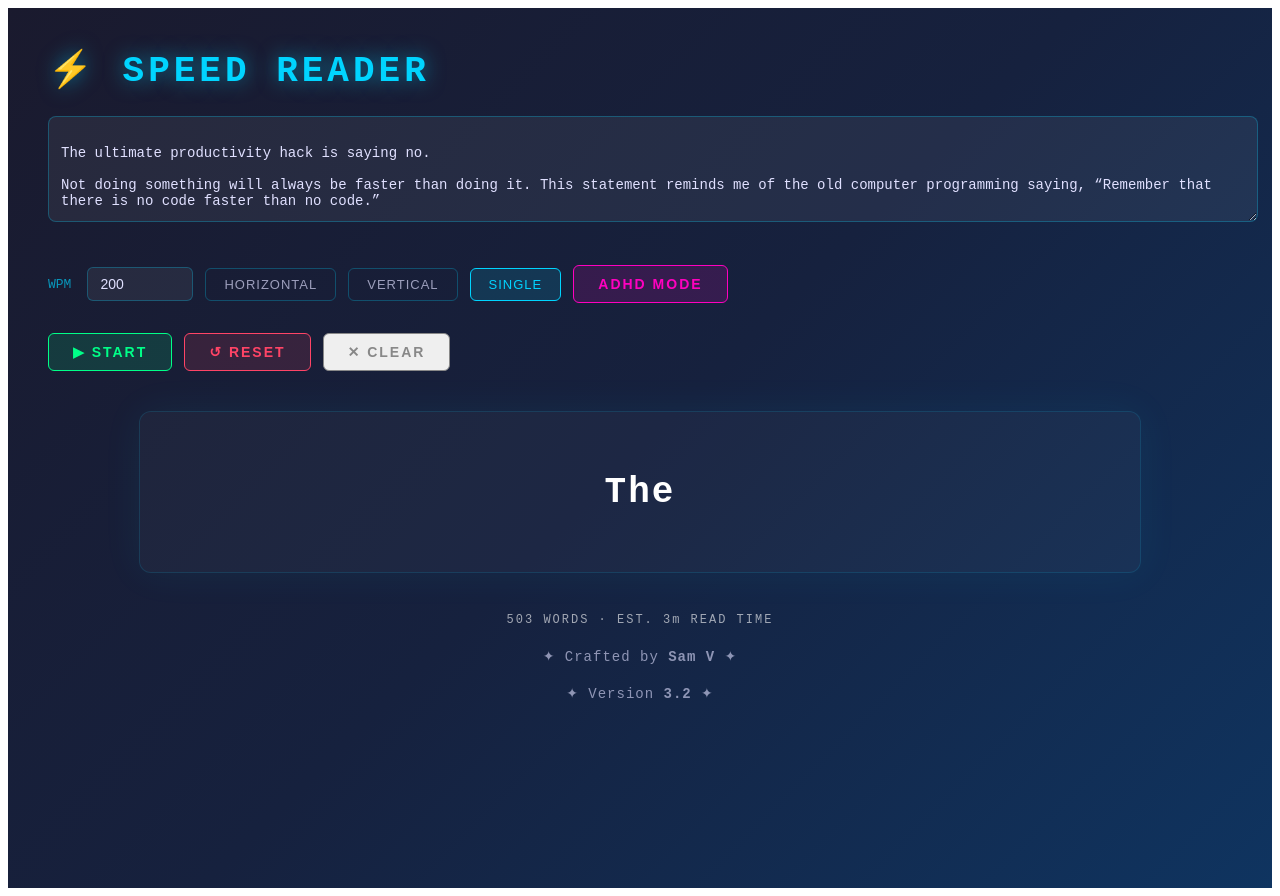
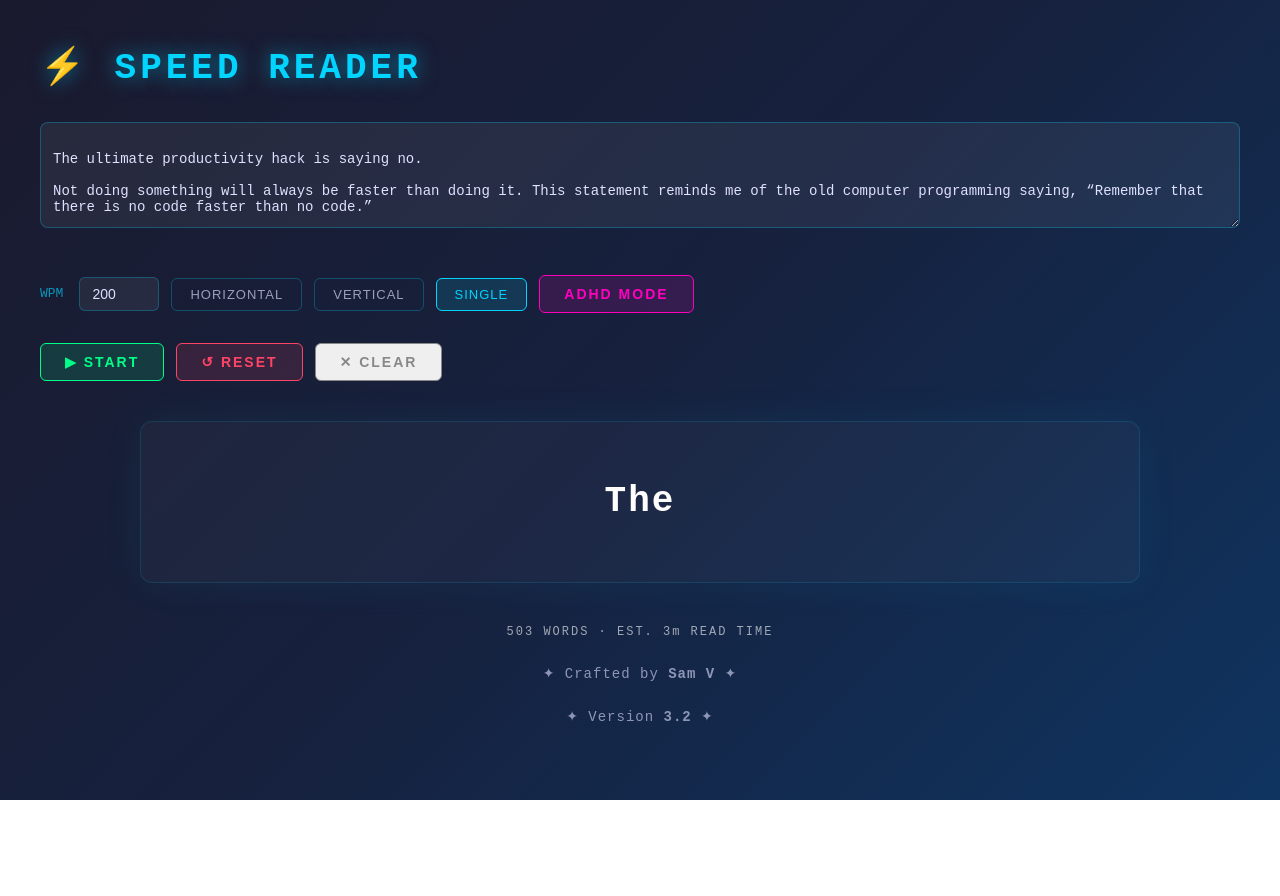
Before and after one commit to samv26/reading, a React (Vite) app: page / in a window 1280 px wide. After the commit the page ends 800 px from the top, so only its background shows below. Built offline with nearby package versions, Linux system fonts and the light colour scheme.

Commit message:
this is the one

```diff
--- a/src/App.css
+++ b/src/App.css
@@ -0,0 +1,6 @@
+#root {
+  max-width: 1280px;
+  margin: 0 auto;
+  padding: 2rem;
+  text-align: center;
+}
--- a/src/App.jsx
+++ b/src/App.jsx
@@ -174,7 +174,7 @@
       minHeight: "100vh",
       fontFamily: "'Courier New', monospace",
       overflow: "auto",
-      margin: 0,
+
 
     },
     title: {
@@ -299,6 +299,10 @@
   };
 
   return (
+    <div>
+
+
+
     <div style={styles.app}>
       <div style={styles.title}>⚡ SPEED READER</div>
 
@@ -480,7 +484,10 @@
         ✦ Version <strong>3.2</strong> ✦
       </div>
     </div>
+    </div>
   );
+
 }
 
+
 export default App;
--- /dev/null
+++ b/src/index.css
@@ -0,0 +1,21 @@
+* {
+    margin: 0;
+    padding: 0;
+    box-sizing: border-box;
+}
+
+body {
+    font-family: -apple-system, BlinkMacSystemFont, 'Segoe UI', 'Roboto', 'Oxygen',
+        'Ubuntu', 'Cantarell', 'Fira Sans', 'Droid Sans', 'Helvetica Neue',
+        sans-serif;
+    -webkit-font-smoothing: antialiased;
+    -moz-osx-font-smoothing: grayscale;
+    background-color: #ffffff;
+    color: #333333;
+    line-height: 1.6;
+}
+
+code {
+    font-family: source-code-pro, Menlo, Monaco, Consolas, 'Courier New',
+        monospace;
+}
--- a/src/main.jsx
+++ b/src/main.jsx
@@ -2,6 +2,7 @@
 import { createRoot } from 'react-dom/client'
 
 import App from './App.jsx'
+import './index.css'
 
 createRoot(document.getElementById('root')).render(
   <StrictMode>
```
